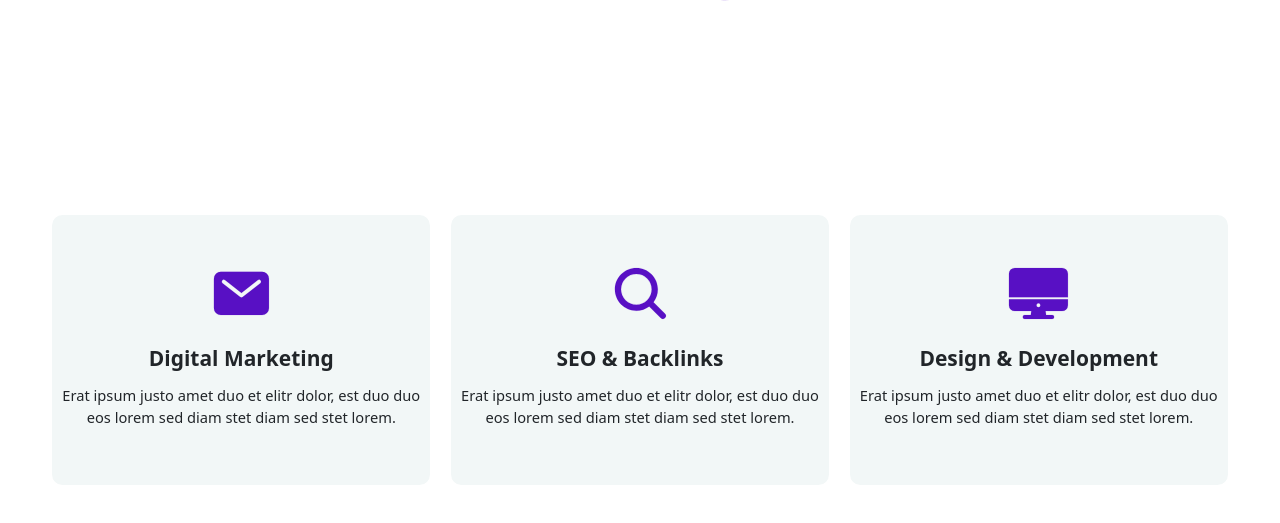
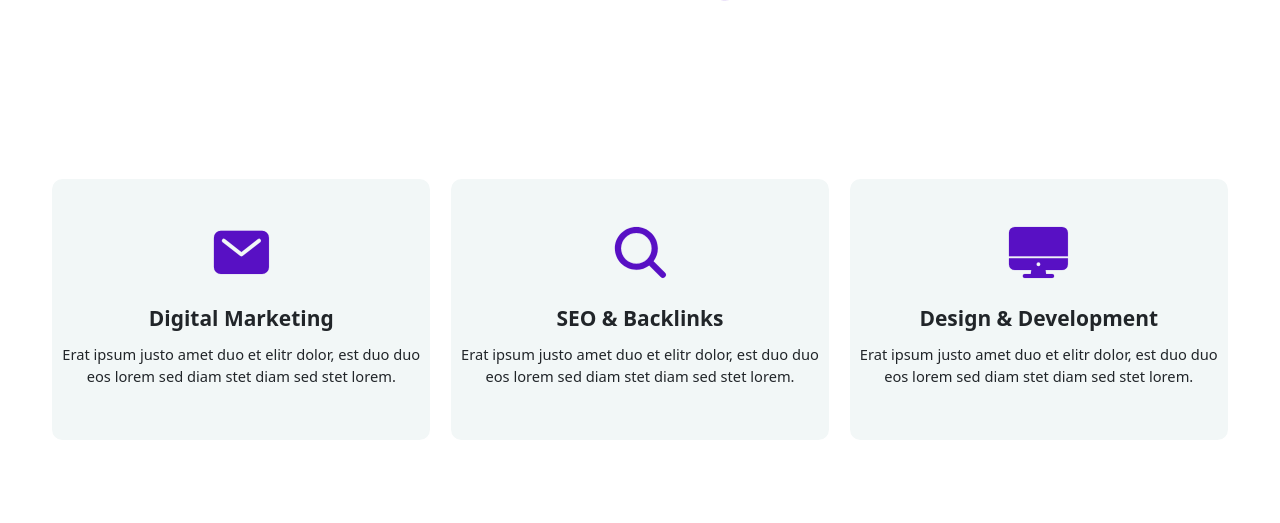
Before and after one commit to rahulrameshm0/Digital-Free-Website, a website: page index.html in a window 1280 px wide. Shown: the part 924-1447 px from the top of the page. Drawn offline with nearby package versions, Linux system fonts and the light colour scheme.

Commit message:
feature section has been completed

```diff
--- a/index.html
+++ b/index.html
@@ -46,7 +46,7 @@
     </header>
     <main>
        <section class="section-feature">
-            <div class="container" data-aos="fade-up" data-aos-delay="300"  data-aos-anchor-placement="bottom-bottom">
+            <div class="container" data-aos="fade-up" data-aos-delay="200" data-aos-anchor-placement="bottom-bottom">
                 <ion-icon class="container__icon" name="mail"></ion-icon>
                 <h3 class="container__head">Digital Marketing</h3>
                 <p class="container__text">Erat ipsum justo amet duo et elitr dolor, est duo duo eos lorem sed diam stet diam sed stet lorem.</p>
@@ -57,16 +57,14 @@
                 <p class="container__text">Erat ipsum justo amet duo et elitr dolor, est duo duo eos lorem sed diam stet diam sed stet lorem.</p>
             </div>
             <div class="container" data-aos="fade-up" data-aos-delay="600">
-                <ion-icon class="container__icon"name="desktop"></ion-icon>
+                <ion-icon class="container__icon" name="desktop"></ion-icon>
                 <h3 class="container__head">Design & Development</h3>
                 <p class="container__text">Erat ipsum justo amet duo et elitr dolor, est duo duo eos lorem sed diam stet diam sed stet lorem.</p>
             </div>
        </section>
-   </main>
+    </main>
+    <script>AOS.init();</script>
 
-   <script>
-        AOS.init();
-    </script>
 
 
 
--- a/sass/Base/_animation.scss
+++ b/sass/Base/_animation.scss
@@ -36,18 +36,6 @@
         }
 
 }
-@keyframes fadeInUp{
-    0%{
-        opacity: 0;
-        transform: translateY(10rem);
-    }
-
-        100%{
-            opacity: 1;
-            transform: translateY(0);
-        }
-
-}
 
 @keyframes zoomIn{
     0%{
--- a/sass/Base/_base.scss
+++ b/sass/Base/_base.scss
@@ -1,7 +1,9 @@
-body{
+*{
     padding: 0;
     margin: 0;
     box-sizing: border-box;
+}
+body{
     padding: 0 5rem;
 }
 
--- a/sass/Components/_feature.scss
+++ b/sass/Components/_feature.scss
@@ -1,10 +1,10 @@
 .container{
     text-align: center;
     background-color: rgb(242, 247, 247);
-    padding:4.5rem 1.5rem;
+    padding:4rem 1.5rem;
     border-radius: 1rem;
-    transition: transform all 0.3s ease;
-    // animation: fadeInUp 0.8s ease-out forwards;
+    transition: all 0.3s ;
+    transform: translateY(-1.5rem) scale(1.03);
 
     &__head{
         font-size: 2rem;
@@ -22,8 +22,7 @@
         width: 6rem;
         color: $background-color-violet;
     }
-
     &:hover{
-        transform: translateY(-1.5rem) scale(1.5);
+        transform: translateY(-1.5rem) scale(1.03);
     }
 }
--- a/sass/Pages/_home.scss
+++ b/sass/Pages/_home.scss
@@ -1,6 +1,7 @@
 .section-feature{
-    display: flex;
+    display: grid;
+    grid-template-columns: repeat(3, 1fr);
     align-items: center;
-    padding: 18% 0;
+    padding: 15% 0;
     gap:2rem;
 }
```
Also changed, not shown: sass/main.css, style.css, 2 other files.
